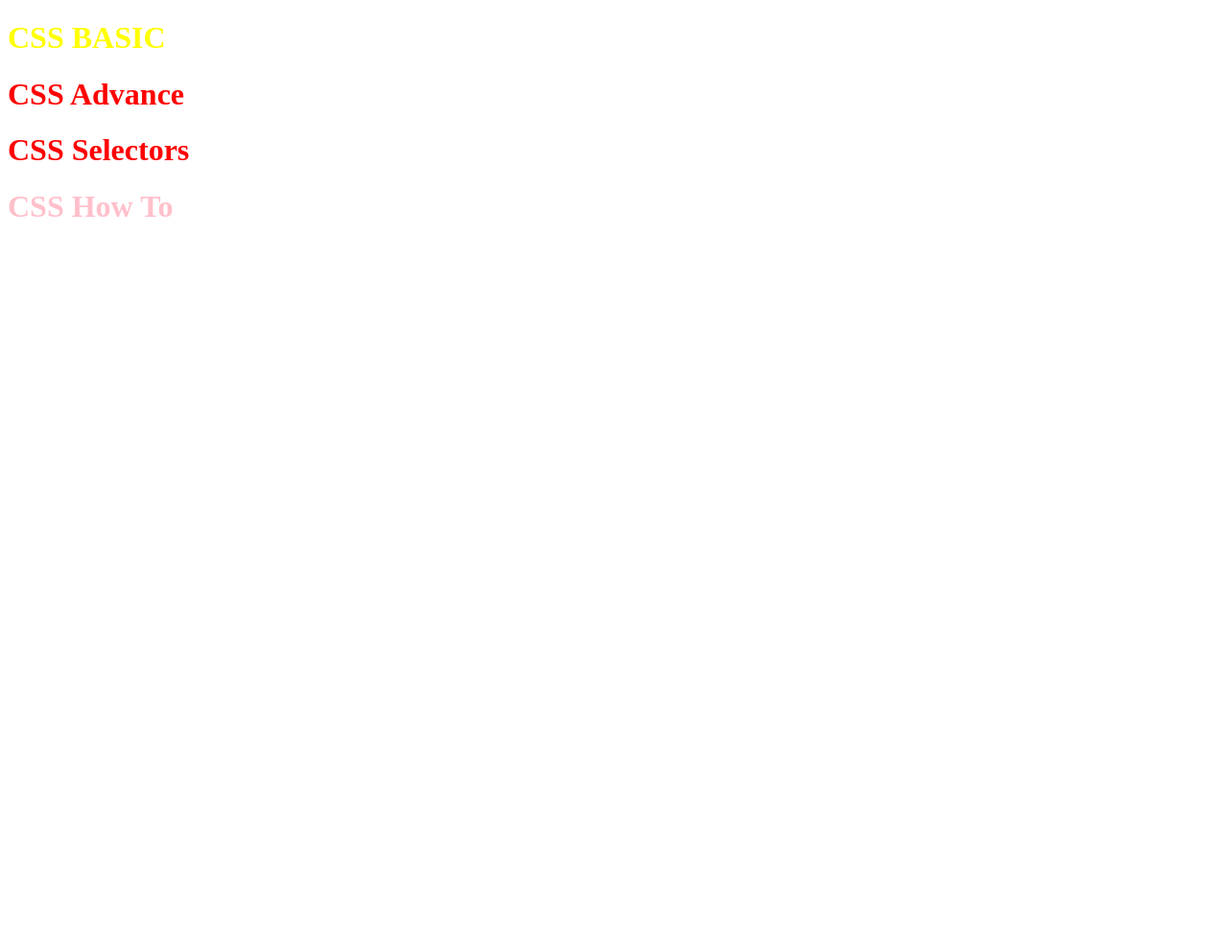
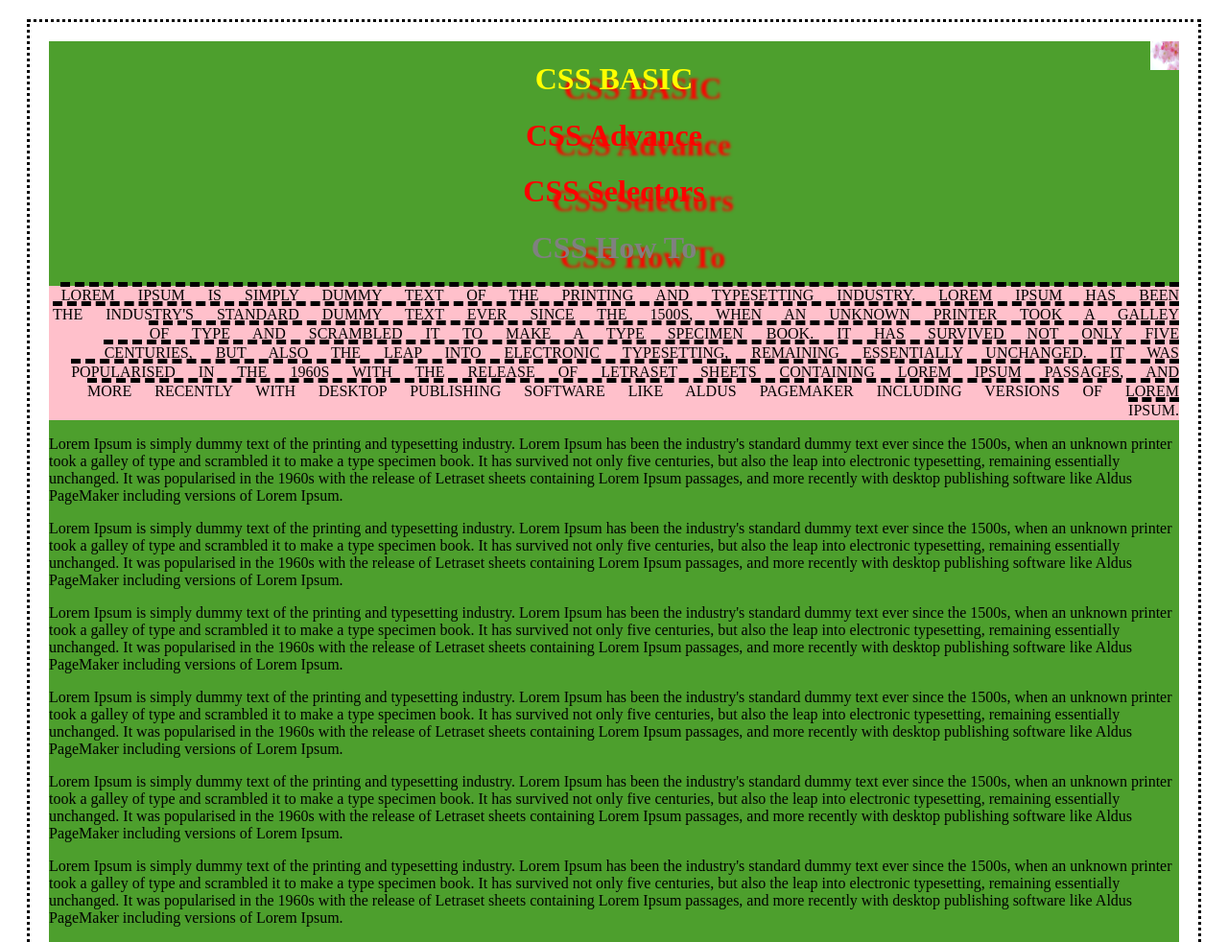
Before and after one commit to dnyaneshwarshetkar/html-tutorial, a plain HTML site: page index.html in a window 1280 px wide. Shown: the top 982 px of the page at 96% size. Before the commit the page ends 800 px from the top, so only its background shows below. Drawn offline with Linux system fonts and the light colour scheme.

Commit message:
COde ADded

```diff
--- a/index.html
+++ b/index.html
@@ -11,9 +11,32 @@
 		<link rel="stylesheet" href="style.css" />
 	</head>
 	<body>
-		<h1 id="first-h1">CSS BASIC</h1>
-		<h1 class="similar">CSS Advance</h1>
-		<h1 class="similar">CSS Selectors</h1>
-		<h1>CSS How To</h1>
+		<div class="firstDiv">
+			<h1 id="first-h1">CSS BASIC</h1>
+			<h1 class="similar">CSS Advance</h1>
+			<h1 class="similar">CSS Selectors</h1>
+			<h1>CSS How To</h1>
+			<p id="firstPara">
+				Lorem Ipsum is simply dummy text of the printing and typesetting industry. Lorem Ipsum has been the industry's standard dummy text ever since the 1500s, when an unknown printer took a galley of type and scrambled it to make a type specimen book. It has survived not only five centuries, but also the leap into electronic typesetting, remaining essentially unchanged. It was popularised in the 1960s with the release of Letraset sheets containing Lorem Ipsum passages, and more recently with desktop publishing software like Aldus PageMaker including versions of Lorem Ipsum.
+			</p>
+			<p>
+				Lorem Ipsum is simply dummy text of the printing and typesetting industry. Lorem Ipsum has been the industry's standard dummy text ever since the 1500s, when an unknown printer took a galley of type and scrambled it to make a type specimen book. It has survived not only five centuries, but also the leap into electronic typesetting, remaining essentially unchanged. It was popularised in the 1960s with the release of Letraset sheets containing Lorem Ipsum passages, and more recently with desktop publishing software like Aldus PageMaker including versions of Lorem Ipsum.
+			</p>
+			<p>
+				Lorem Ipsum is simply dummy text of the printing and typesetting industry. Lorem Ipsum has been the industry's standard dummy text ever since the 1500s, when an unknown printer took a galley of type and scrambled it to make a type specimen book. It has survived not only five centuries, but also the leap into electronic typesetting, remaining essentially unchanged. It was popularised in the 1960s with the release of Letraset sheets containing Lorem Ipsum passages, and more recently with desktop publishing software like Aldus PageMaker including versions of Lorem Ipsum.
+			</p>
+			<p>
+				Lorem Ipsum is simply dummy text of the printing and typesetting industry. Lorem Ipsum has been the industry's standard dummy text ever since the 1500s, when an unknown printer took a galley of type and scrambled it to make a type specimen book. It has survived not only five centuries, but also the leap into electronic typesetting, remaining essentially unchanged. It was popularised in the 1960s with the release of Letraset sheets containing Lorem Ipsum passages, and more recently with desktop publishing software like Aldus PageMaker including versions of Lorem Ipsum.
+			</p>
+			<p>
+				Lorem Ipsum is simply dummy text of the printing and typesetting industry. Lorem Ipsum has been the industry's standard dummy text ever since the 1500s, when an unknown printer took a galley of type and scrambled it to make a type specimen book. It has survived not only five centuries, but also the leap into electronic typesetting, remaining essentially unchanged. It was popularised in the 1960s with the release of Letraset sheets containing Lorem Ipsum passages, and more recently with desktop publishing software like Aldus PageMaker including versions of Lorem Ipsum.
+			</p>
+			<p>
+				Lorem Ipsum is simply dummy text of the printing and typesetting industry. Lorem Ipsum has been the industry's standard dummy text ever since the 1500s, when an unknown printer took a galley of type and scrambled it to make a type specimen book. It has survived not only five centuries, but also the leap into electronic typesetting, remaining essentially unchanged. It was popularised in the 1960s with the release of Letraset sheets containing Lorem Ipsum passages, and more recently with desktop publishing software like Aldus PageMaker including versions of Lorem Ipsum.
+			</p>
+			<p>
+				Lorem Ipsum is simply dummy text of the printing and typesetting industry. Lorem Ipsum has been the industry's standard dummy text ever since the 1500s, when an unknown printer took a galley of type and scrambled it to make a type specimen book. It has survived not only five centuries, but also the leap into electronic typesetting, remaining essentially unchanged. It was popularised in the 1960s with the release of Letraset sheets containing Lorem Ipsum passages, and more recently with desktop publishing software like Aldus PageMaker including versions of Lorem Ipsum.
+			</p>
+		</div>
 	</body>
 </html>
--- a/style.css
+++ b/style.css
@@ -1,10 +1,44 @@
 h1{
-	color:pink;
+	color:gray;
+	text-align: center;
+	word-spacing:5%;
+	text-shadow: 30px 10px 3px red;
 }
+/*
+This Css is for First H1
+This is Id Selector
+*/
+
 #first-h1 {
 	color: yellow;
+	/*margin: 10px 5px 30px;
+	margin-left: 10px;
+	margin-right: 20px;*/
+
 }
 
 .similar{
 	color: red;
 }
+.firstDiv{
+	background-color: hsl(103, 56%, 40%);
+	background-image: url("pink-flower.jpg");
+	background-size: 50px 50px;
+	background-repeat: no-repeat;
+	background-position: top right;
+	margin: 20px;
+	padding:20px;
+	border: 3px dotted;
+	/*background-origin: content-box;*/
+	background-clip: content-box;
+}
+#firstPara {
+	background-color: pink;
+	text-align: right;
+	word-spacing: 20px;
+	line-height: 20px;
+	text-transform: uppercase;
+	text-decoration-line: overline;
+	text-decoration-style: dashed;
+	text-decoration-thickness: 5px;
+}
```
Also changed, not shown: pink-flower.jpg (added), 1 other file.
